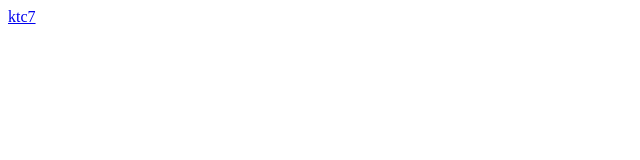
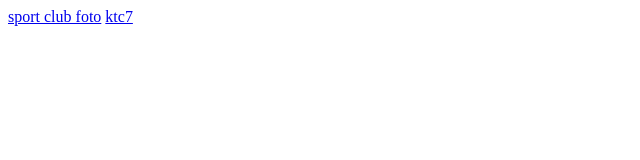
Before and after one commit to Mikhail-Ushakov/mikhail-ushakov.github.io, a plain HTML site: page index.html in a window 1280 px wide. Shown: the whole page, without its empty margins (0-640 px from the left). Drawn offline with Linux system fonts and the light colour scheme.

Commit message:
Update index.html

```diff
--- a/index.html
+++ b/index.html
@@ -7,6 +7,7 @@
     <title>Document</title>
 </head>
 <body>
+    <a href="test.html">sport club foto</a>
     <a href="les7.html">ktc7</a>
 </body>
 </html>
```
